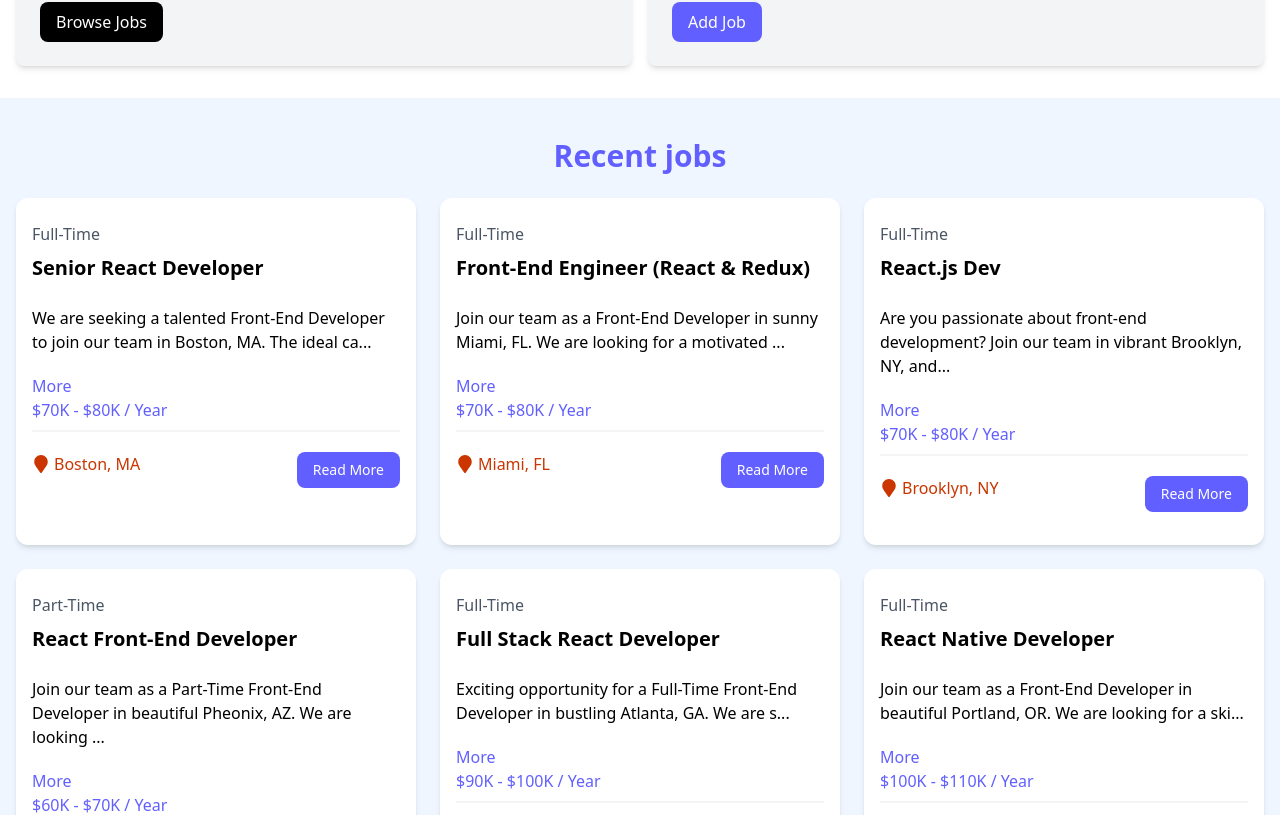
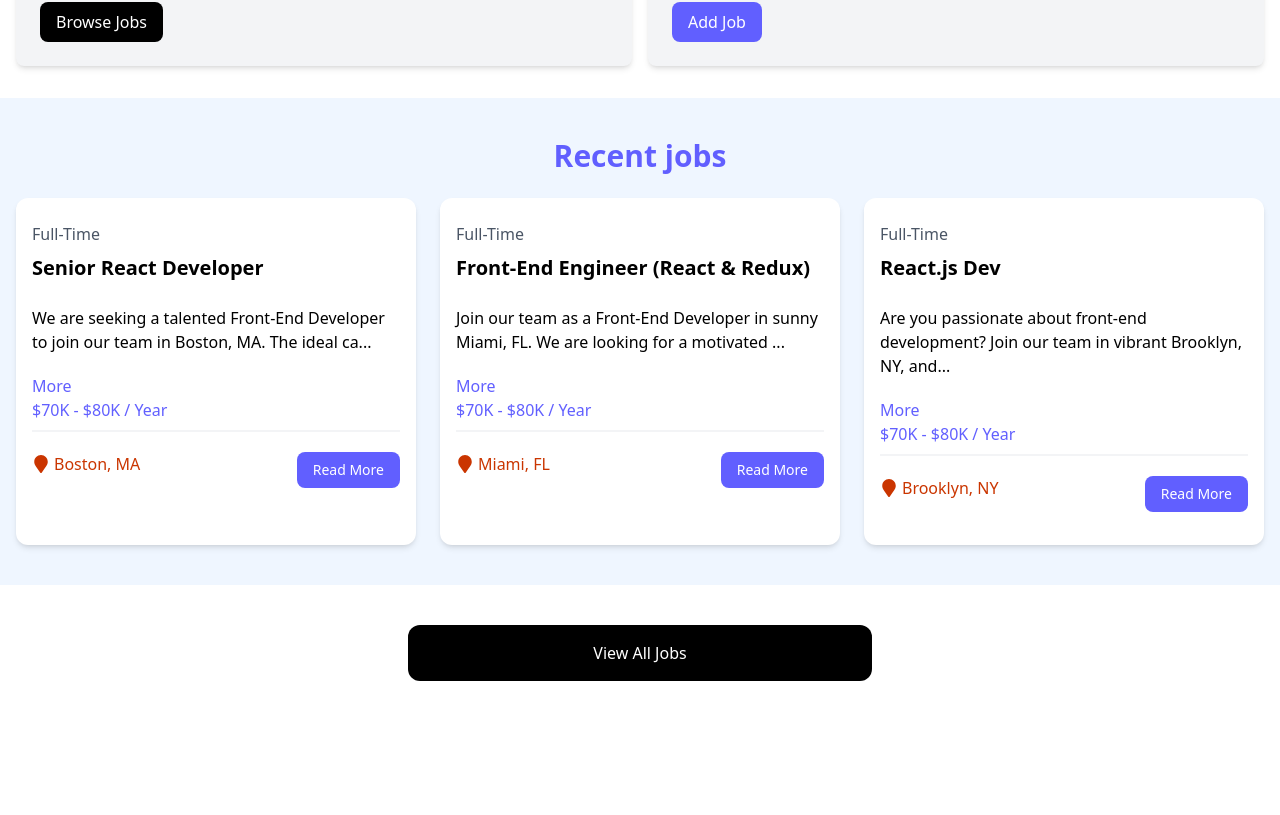
Before and after one commit to biruk1122/React-Static-Web, a React (Vite) app in the folder static-web/: page / in a window 1280 px wide. Shown: the part 511-1326 px from the top of the page. After the commit the page ends 1232 px from the top, so only its background shows below. Built offline with nearby package versions, Linux system fonts and the light colour scheme; data requests are answered from the project's data file.

Commit message:
loading spinner

```diff
--- a/package.json
+++ b/package.json
@@ -3,6 +3,8 @@
     "@tailwindcss/vite": "^4.1.11",
     "react-icons": "^5.5.0",
     "react-router-dom": "^7.7.1",
+    "react-spinner": "^0.2.7",
+    "react-spinners": "^0.17.0",
     "tailwindcss": "^4.1.11"
   },
   "devDependencies": {
--- a/static-web/src/components/JobListings.jsx
+++ b/static-web/src/components/JobListings.jsx
@@ -1,5 +1,6 @@
 import { useEffect, useState } from "react"
 import JobListing from "./JobListing"
+import Spinner from "./Spinner"
 
 function JobListings({ isHome = false }) {
   const [jobs, setJobs] = useState([])
@@ -7,8 +8,11 @@ function JobListings({ isHome = false }) {
 
   useEffect(() => {
     const fetchJobs = async () => {
+      const apiUrl = isHome
+        ? "http://localhost:7000/jobs?_limit=3"
+        : "http://localhost:7000/jobs"
       try {
-        const res = await fetch("http://localhost:7000/jobs")
+        const res = await fetch(apiUrl)
         const data = await res.json()
         setJobs(data)
       } catch (error) {
@@ -26,17 +30,16 @@ function JobListings({ isHome = false }) {
         <h2 className="text-3xl font-bold text-indigo-500 mb-6 text-center">
           {isHome ? "Recent jobs" : "Browse Jobs"}
         </h2>
-        <div className="grid grid-cols-1 md:grid-cols-3 gap-6">
-          {loading ? (
-            <h2>Loading...</h2>
-          ) : (
-            <>
-              {jobs.map((job) => (
-                <JobListing key={job.id} job={job} />
-              ))}
-            </>
-          )}
-        </div>
+
+        {loading ? (
+          <Spinner loading={loading} />
+        ) : (
+          <div className="grid grid-cols-1 md:grid-cols-3 gap-6">
+            {jobs.map((job) => (
+              <JobListing key={job.id} job={job} />
+            ))}
+          </div>
+        )}
       </div>
     </section>
   )
--- /dev/null
+++ b/static-web/src/components/Spinner.jsx
@@ -0,0 +1,19 @@
+import ClipLoader from "react-spinners/ClipLoader"
+
+const override = {
+  display: "block",
+  margin: "100px auto",
+}
+
+function Spinner({ loading = true }) {
+  return (
+    <ClipLoader
+      color="#4338ca"
+      loading={loading}
+      cssOverride={override}
+      size={150}
+    />
+  )
+}
+
+export default Spinner
```
Also changed, not shown: 1 other file (tests, documents, lock files or other folders).
